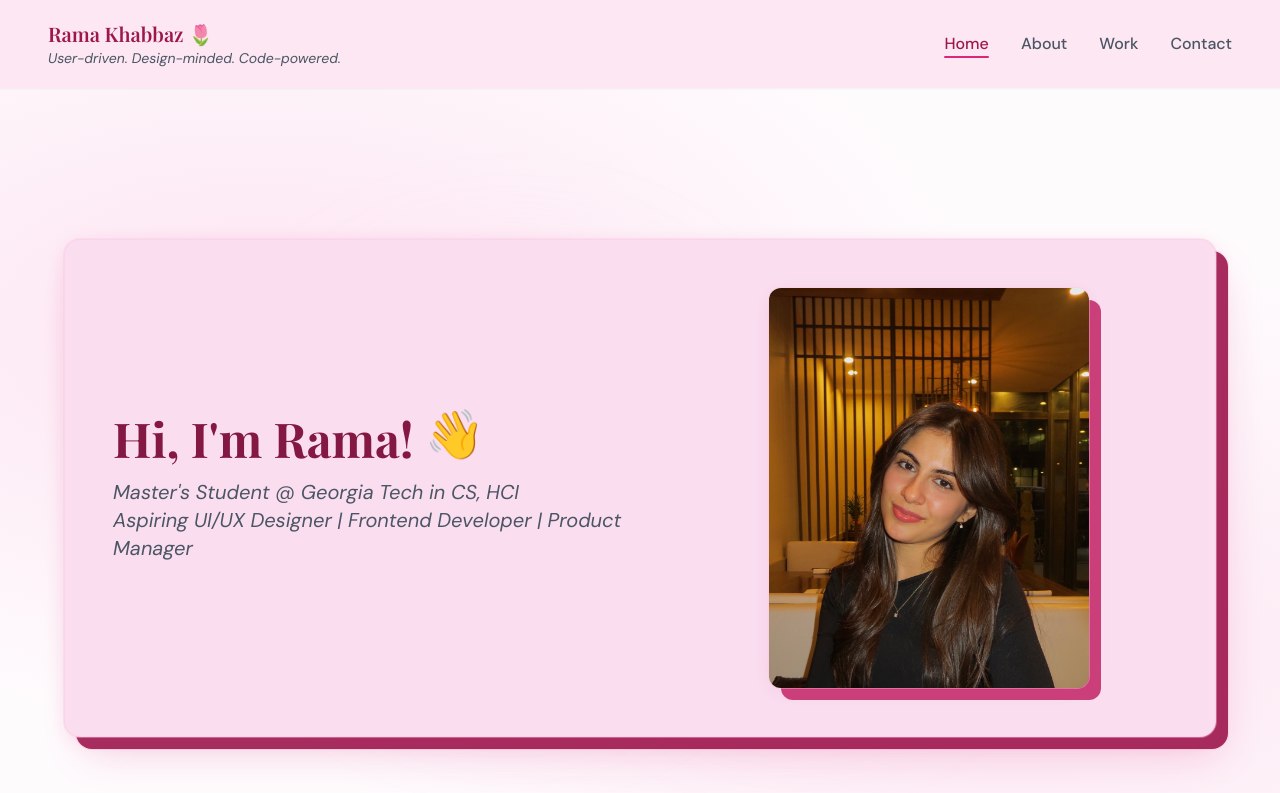
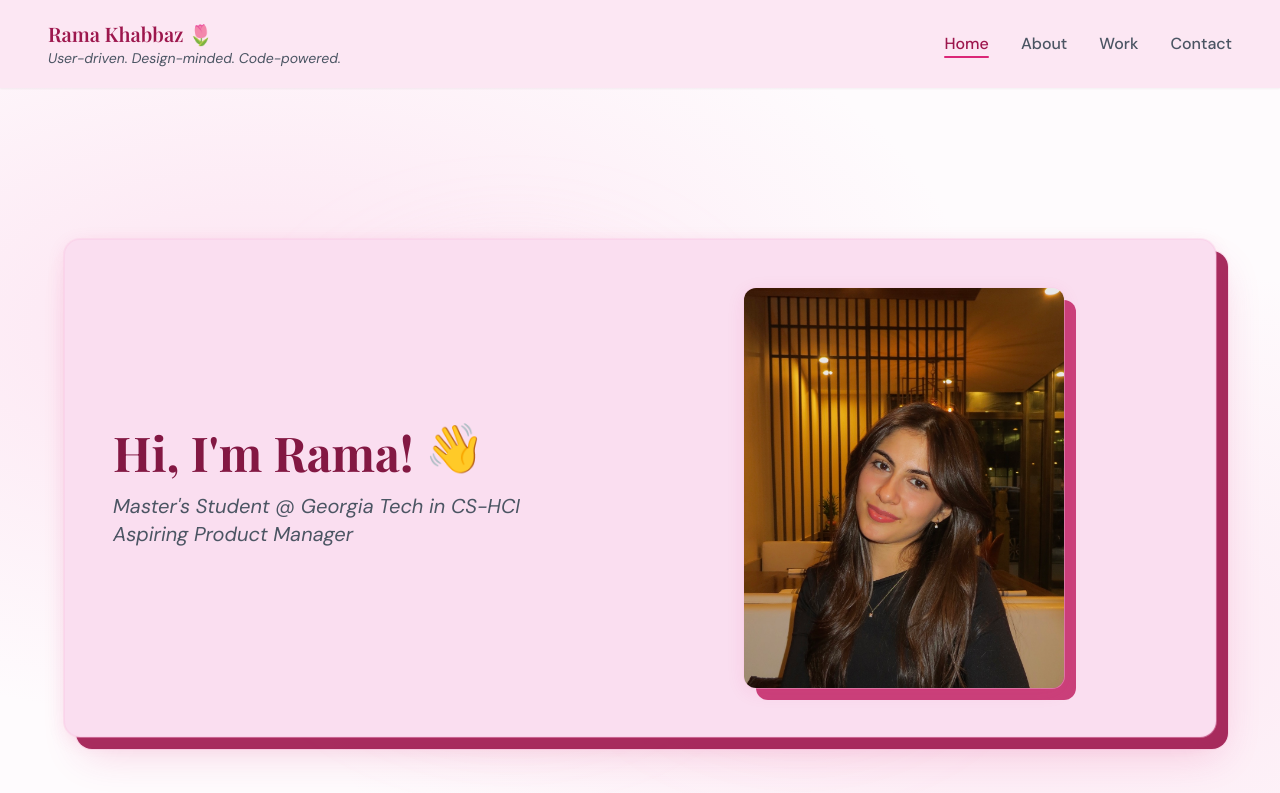
Before and after one commit to ramakhabbaz/portfolio, a React (Vite) app: page / in a window 1280 px wide. Shown: the top 793 px of the page. Built offline with nearby package versions, Linux system fonts and the light colour scheme.

Commit message:
layout changes

```diff
--- a/src/pages/Home.tsx
+++ b/src/pages/Home.tsx
@@ -40,15 +40,16 @@ export default function Home() {
                 variants={item}
                 className="font-display text-3xl md:text-5xl font-bold text-pink-900 mb-4"
               >
-                Hi, I'm Rama! <span className="inline-block animate-float">👋</span>
+                Hi, I'm Rama!{" "}
+                <span className="inline-block animate-float">👋</span>
               </motion.h1>
               <motion.p
                 variants={item}
                 className="text-base md:text-xl text-gray-600 italic leading-relaxed"
               >
-                Master's Student @ Georgia Tech in CS, HCI
+                Master's Student @ Georgia Tech in CS-HCI
                 <br />
-                Aspiring UI/UX Designer | Frontend Developer | Product Manager
+                Aspiring Product Manager
               </motion.p>
             </div>
             <div className="md:w-1/2 flex justify-center order-1 md:order-2 relative group">
@@ -72,7 +73,9 @@ export default function Home() {
         transition={{ delay: 1.2, duration: 0.6 }}
         className="absolute bottom-8 left-1/2 -translate-x-1/2 flex flex-col items-center gap-2"
       >
-        <span className="text-xs text-gray-500 uppercase tracking-wider">Scroll</span>
+        <span className="text-xs text-gray-500 uppercase tracking-wider">
+          Scroll
+        </span>
         <motion.div
           animate={{ y: [0, 6, 0] }}
           transition={{ repeat: Infinity, duration: 1.5, ease: "easeInOut" }}
```
